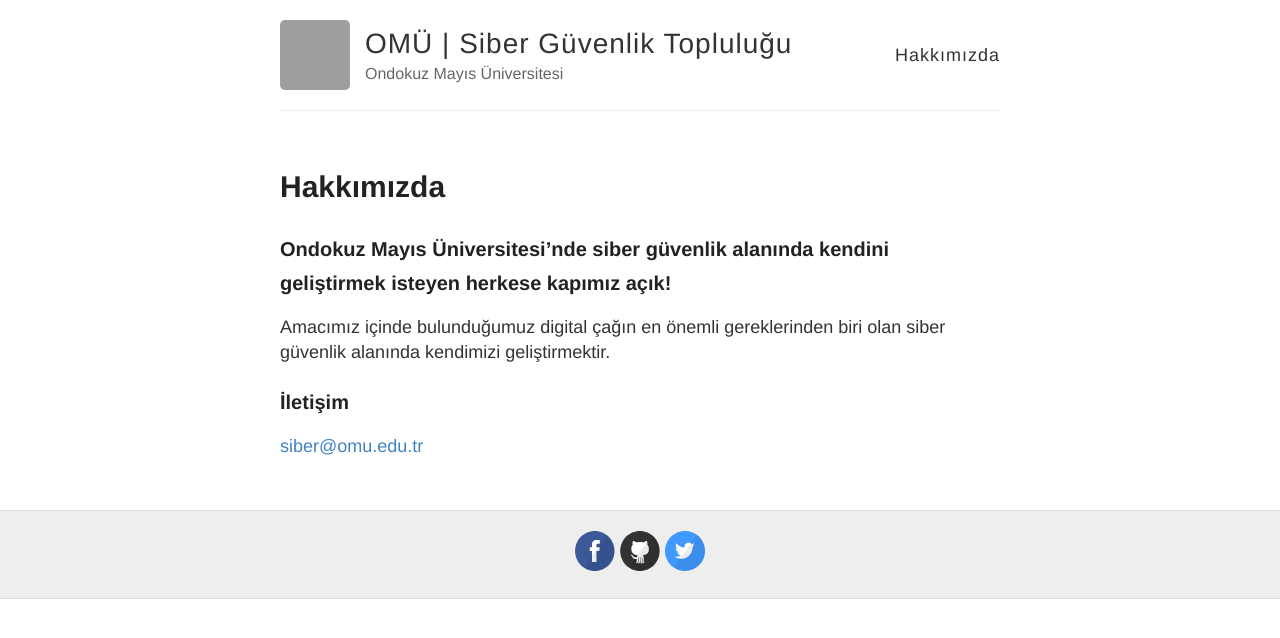
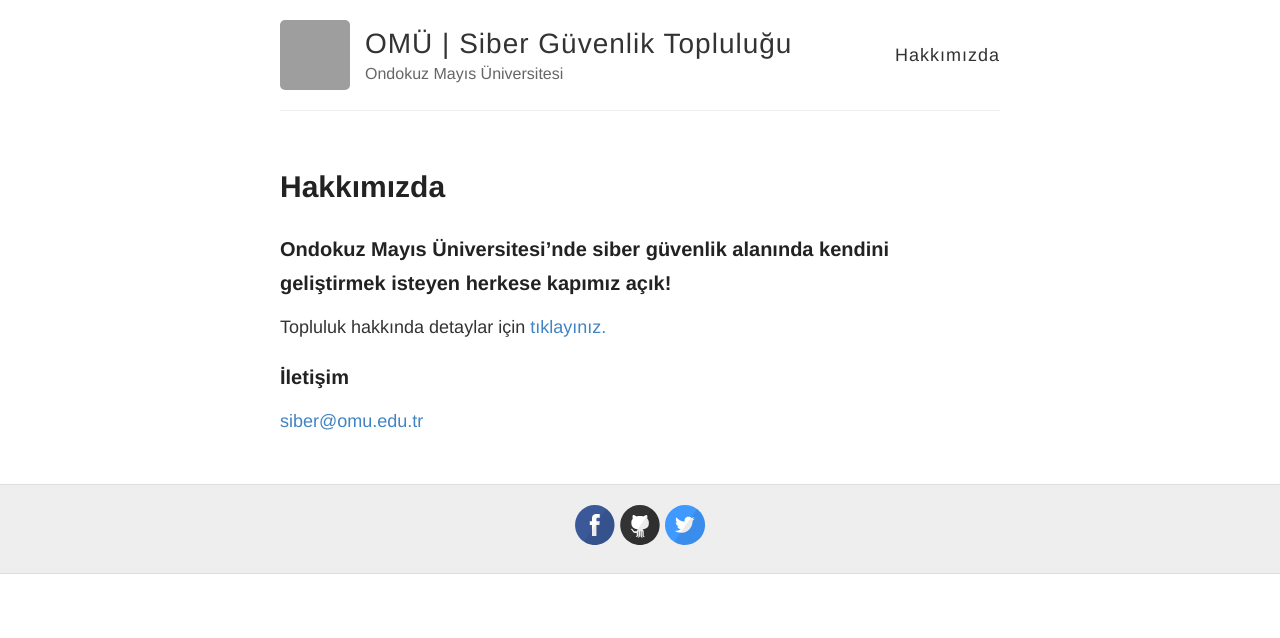
Before and after one commit to omusiber/eski_site, a Jekyll site: the page built from about.md, in a window 1280 px wide. Shown: the top 638 px of the page. Built offline with Jekyll 4.4.1, drawn with Linux system fonts in a browser that asks for light colours; grey boxes are pictures that could not be loaded.

Commit message:
Update about.md

```diff
--- a/about.md
+++ b/about.md
@@ -6,7 +6,7 @@ permalink: /about/
 
 ### Ondokuz Mayıs Üniversitesi'nde siber güvenlik alanında kendini geliştirmek isteyen herkese kapımız açık!
 
-Amacımız içinde bulunduğumuz digital çağın en önemli gereklerinden biri olan siber güvenlik alanında kendimizi geliştirmektir.
+Topluluk hakkında detaylar için [tıklayınız.](http://topluluk.omu.edu.tr/clubs/70)
 
 ### İletişim
 
```
